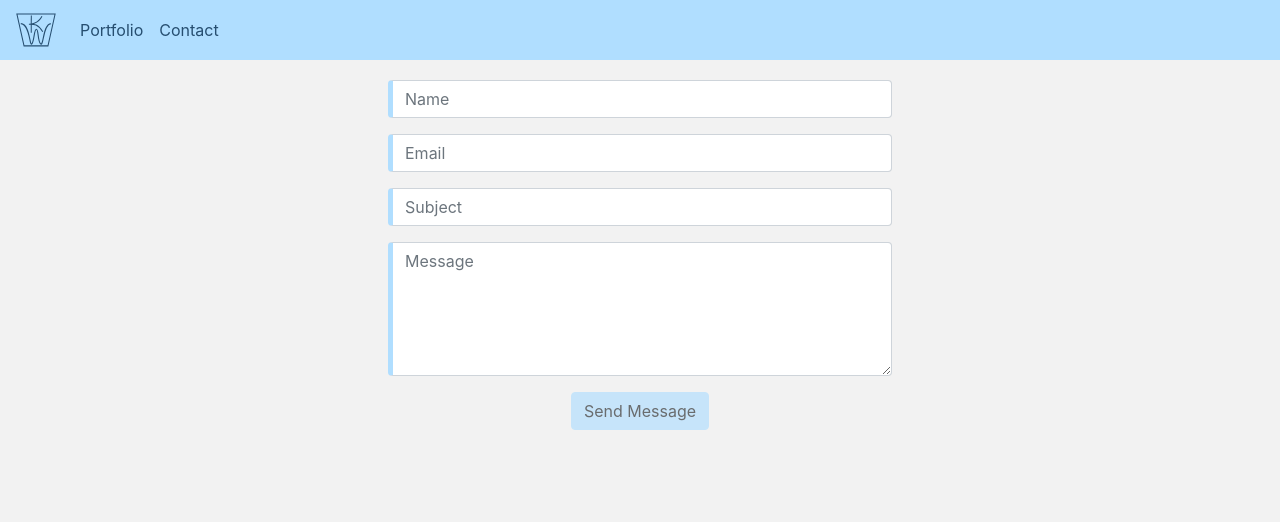
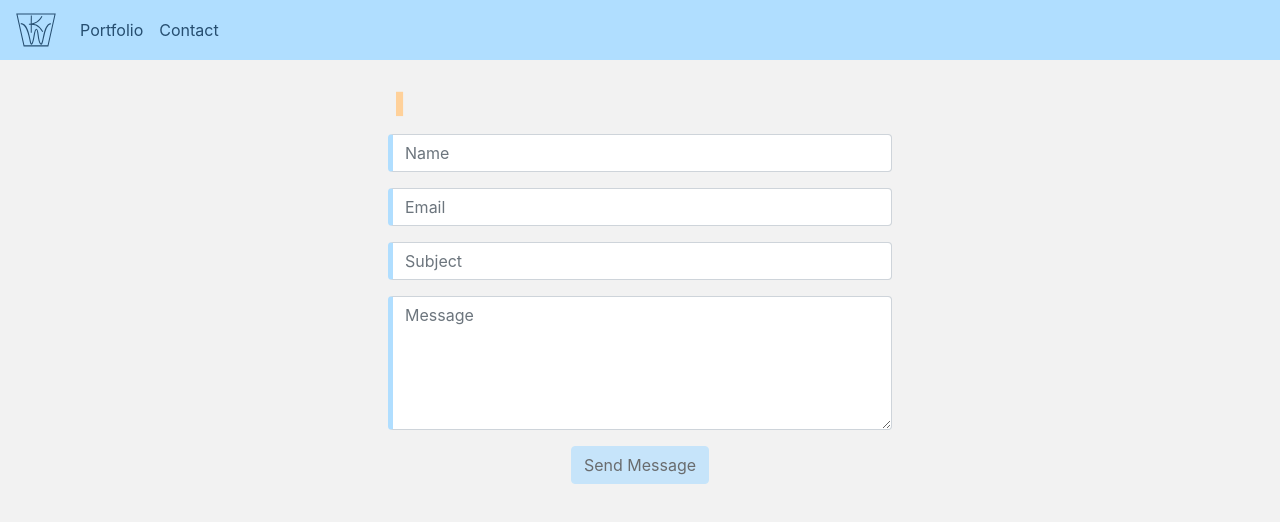
Before and after one commit to kylewhitaker/kyleio, an Angular app: page /contact in a window 1280 px wide. Shown: the top 522 px of the page. Built offline with nearby package versions, Linux system fonts and the light colour scheme.

Commit message:
add animated typing to contact

```diff
--- a/src/app/components/contact/contact.component.html
+++ b/src/app/components/contact/contact.component.html
@@ -1,5 +1,10 @@
 <div style="max-width:600px;margin:auto;">
   <form [formGroup]="contactForm" (ngSubmit)="sendEmail()" class="mx-5 mb-5" style="margin-top:80px">
+    <div class="container mx-2 my-3">
+      <div class="row">
+        <app-animated-typing [roles]="roles" [cursor]="'info'" [text]="'dark'"></app-animated-typing>
+      </div>
+    </div>
     <div class="form-group">
       <div *ngIf="name.invalid && name.touched" class="text-danger ml-2 mb-1">
         <div *ngIf="name.errors['required']">Required</div>
--- a/src/app/components/contact/contact.component.ts
+++ b/src/app/components/contact/contact.component.ts
@@ -14,6 +14,12 @@ const customEmailValidator: ValidatorFn = (control) => {
   styleUrls: ['./contact.component.scss']
 })
 export class ContactComponent {
+
+  roles: string[][] = [
+    ['Need help? Hire me!'],
+    ['Got a cool idea? I can make it a reality!'],
+    [`Don't be a stranger...say hello!`],
+  ];
 
   contactForm = this.fb.group({
     name: ['', Validators.required],
```
